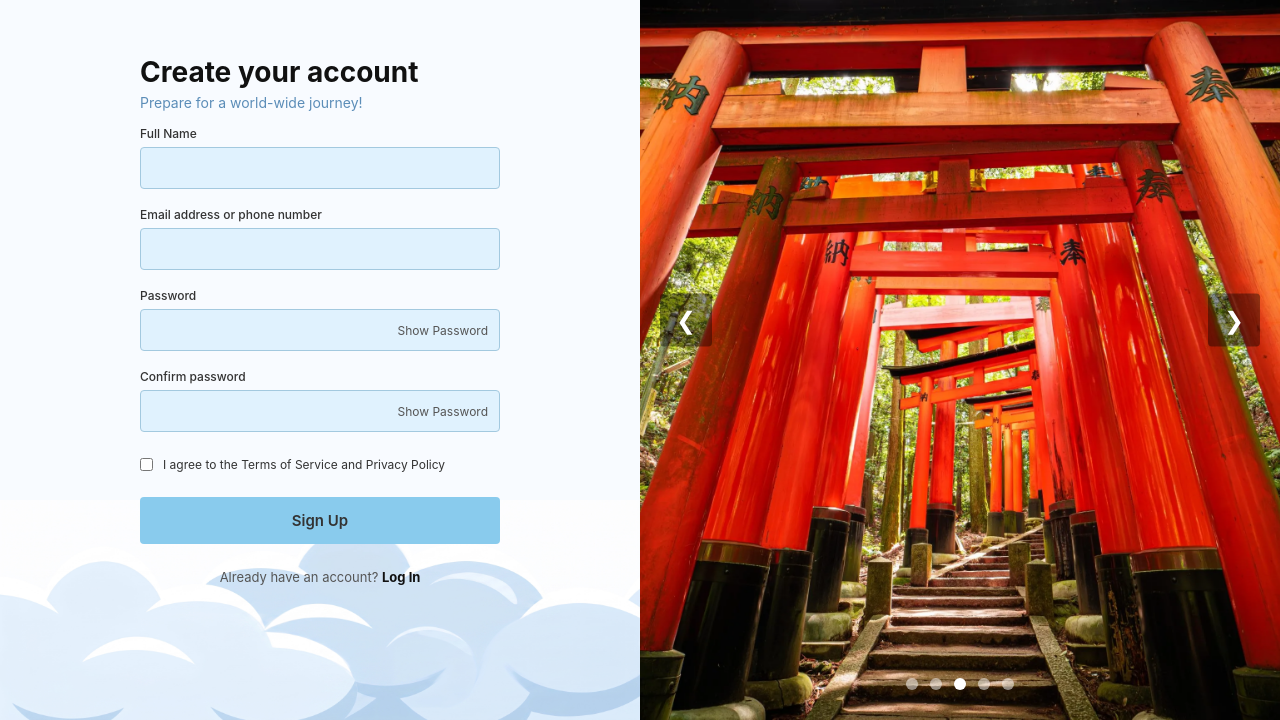
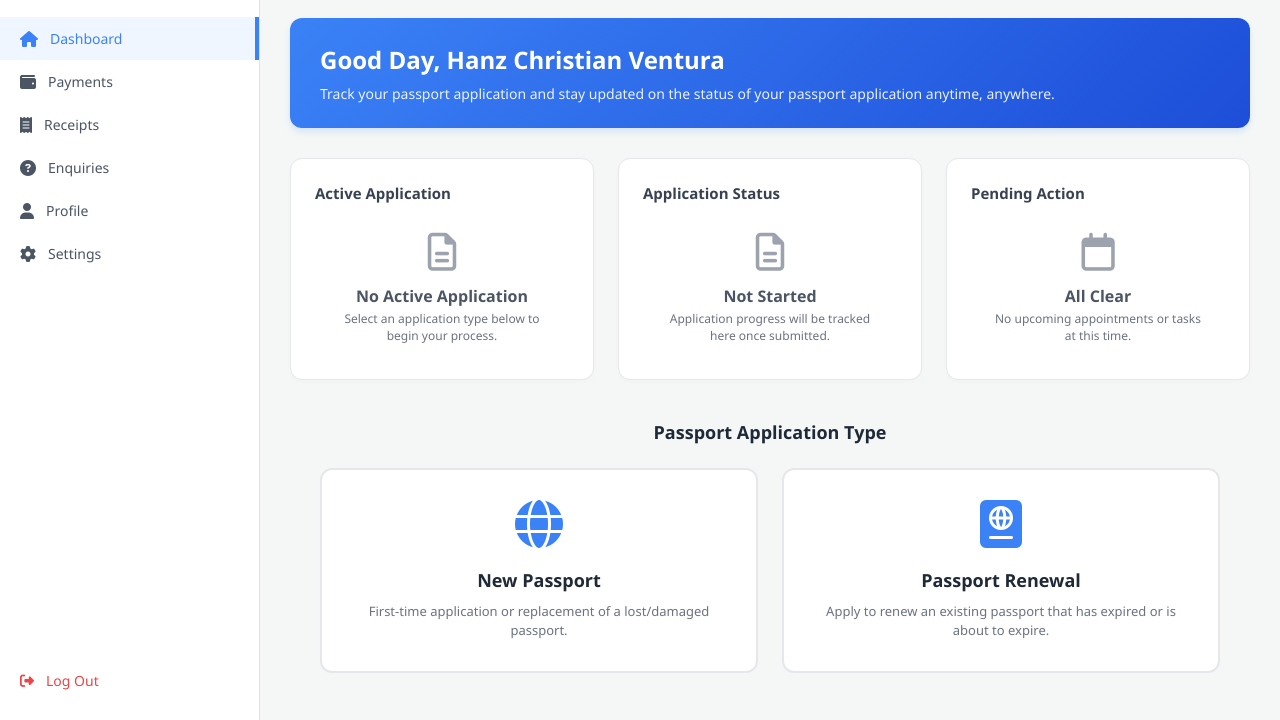
Before and after one commit to HanzVentura/Group_7_Passport_Tracking_System, a website: page public/index.html in a window 1280 px wide. Shown: the part 80-800 px from the top of the page. Drawn offline with Linux system fonts and the light colour scheme.

Commit message:
Dashboard update

```diff
--- a/public/index.html
+++ b/public/index.html
@@ -3,135 +3,356 @@
 <head>
     <meta charset="UTF-8">
     <meta name="viewport" content="width=device-width, initial-scale=1.0">
-    <title>Create Your Account / Log In</title>
-    <link rel="stylesheet" href="style.css">
+    <title>Dashboard - Passport Tracking</title>
+    <link rel="stylesheet" href="https://cdnjs.cloudflare.com/ajax/libs/font-awesome/6.4.0/css/all.min.css">
+    <style>
+        * {
+            margin: 0;
+            padding: 0;
+            box-sizing: border-box;
+            font-family: 'Segoe UI', Tahoma, Geneva, Verdana, sans-serif;
+        }
+
+        body {
+            background-color: #f4f7f6;
+            color: #333;
+            display: flex;
+            height: 100vh;
+            overflow-x: hidden;
+        }
+
+        /* Sidebar */
+        .sidebar {
+            width: 260px;
+            background-color: #ffffff;
+            border-right: 1px solid #e0e0e0;
+            display: flex;
+            flex-direction: column;
+            justify-content: space-between;
+            padding: 20px 0;
+        }
+
+        .sidebar-top {
+            display: flex;
+            flex-direction: column;
+        }
+
+        .user-profile-mini {
+            display: flex;
+            align-items: center;
+            padding: 0 20px 20px 20px;
+            border-bottom: 1px solid #eee;
+            margin-bottom: 20px;
+        }
+
+        .user-profile-mini i {
+            font-size: 36px;
+            color: #3b82f6;
+            margin-right: 12px;
+        }
+
+        .user-info .name {
+            font-weight: 600;
+            font-size: 14px;
+            color: #1f2937;
+        }
+
+        .nav-links {
+            list-style: none;
+        }
+
+        .nav-links li a {
+            display: flex;
+            align-items: center;
+            padding: 12px 20px;
+            color: #4b5563;
+            text-decoration: none;
+            font-size: 14px;
+            transition: all 0.2s ease;
+        }
+
+        .nav-links li.active a, .nav-links li a:hover {
+            background-color: #eff6ff;
+            color: #3b82f6;
+            border-right: 4px solid #3b82f6;
+        }
+
+        .nav-links li a i {
+            margin-right: 12px;
+            font-size: 16px;
+        }
+
+        .sidebar-bottom {
+            padding: 0 20px;
+        }
+
+        .sidebar-bottom a {
+            display: flex;
+            align-items: center;
+            padding: 10px 0;
+            color: #ef4444;
+            text-decoration: none;
+            font-size: 14px;
+            font-weight: 500;
+        }
+
+        .sidebar-bottom a i {
+            margin-right: 12px;
+        }
+
+        /* Main Content */
+        .main-content {
+            flex: 1;
+            display: flex;
+            flex-direction: column;
+            overflow-y: auto;
+        }
+
+        .header {
+            background-color: #ffffff;
+            padding: 20px 30px;
+            border-bottom: 1px solid #e0e0e0;
+            font-size: 20px;
+            font-weight: 700;
+            color: #1f2937;
+        }
+
+        .dashboard-container {
+            padding: 30px;
+            max-width: 1400px;
+            margin: 0 auto;
+            width: 100%;
+        }
+
+        /* Welcome Banner */
+        .welcome-banner {
+            background: linear-gradient(135deg, #3b82f6, #1d4ed8);
+            color: white;
+            padding: 25px 30px;
+            border-radius: 12px;
+            margin-bottom: 30px;
+            box-shadow: 0 4px 6px rgba(59, 130, 246, 0.15);
+        }
+
+        .welcome-banner h1 {
+            font-size: 24px;
+            margin-bottom: 8px;
+        }
+
+        .welcome-banner p {
+            font-size: 14px;
+            opacity: 0.9;
+        }
+
+        /* Top 3 Cards Grid */
+        .top-cards-grid {
+            display: grid;
+            grid-template-columns: repeat(3, 1fr);
+            gap: 24px;
+            margin-bottom: 40px;
+        }
+
+        .card {
+            background: #ffffff;
+            border: 1px solid #e5e7eb;
+            border-radius: 12px;
+            padding: 24px;
+            box-shadow: 0 2px 4px rgba(0, 0, 0, 0.02);
+            display: flex;
+            flex-direction: column;
+            justify-content: space-between;
+            min-height: 220px;
+        }
+
+        .card-title {
+            font-size: 15px;
+            font-weight: 600;
+            color: #374151;
+            margin-bottom: 20px;
+        }
+
+        /* Empty State Interior */
+        .empty-state-content {
+            display: flex;
+            flex-direction: column;
+            align-items: center;
+            justify-content: center;
+            text-align: center;
+            flex: 1;
+            margin: 10px 0;
+        }
+
+        .empty-state-content img, .empty-state-content i {
+            font-size: 38px;
+            color: #9ca3af;
+            margin-bottom: 12px;
+            height: 40px;
+            width: 40px;
+            object-fit: contain;
+        }
+
+        .empty-state-title {
+            font-size: 16px;
+            font-weight: 600;
+            color: #4b5563;
+            margin-bottom: 4px;
+        }
+
+        .empty-state-desc {
+            font-size: 12px;
+            color: #6b7280;
+            max-width: 220px;
+            line-height: 1.4;
+        }
+
+        /* Passport Application Type Section */
+        .selection-section-title {
+            font-size: 18px;
+            font-weight: 700;
+            color: #1f2937;
+            text-align: center;
+            margin-bottom: 24px;
+        }
+
+        .selection-grid {
+            display: grid;
+            grid-template-columns: repeat(2, 1fr);
+            gap: 24px;
+            max-width: 900px;
+            margin: 0 auto;
+        }
+
+        .selection-card {
+            background: #ffffff;
+            border: 2px solid #e5e7eb;
+            border-radius: 12px;
+            padding: 30px;
+            text-align: center;
+            cursor: pointer;
+            transition: all 0.2s ease;
+        }
+
+        .selection-card:hover {
+            border-color: #3b82f6;
+            box-shadow: 0 4px 12px rgba(59, 130, 246, 0.08);
+            transform: translateY(-2px);
+        }
+
+        .selection-card img {
+            width: 64px;
+            height: 64px;
+            margin-bottom: 20px;
+            object-fit: contain;
+        }
+
+        .selection-card h3 {
+            font-size: 18px;
+            font-weight: 600;
+            color: #1f2937;
+            margin-bottom: 10px;
+        }
+
+        .selection-card p {
+            font-size: 13px;
+            color: #6b7280;
+            line-height: 1.5;
+        }
+    </style>
 </head>
 <body>
-    <div class="split-layout" id="mainLayout">
 
-        <!-- Form Side -->
-        <div class="form-side">
-            <div class="form-container">
+    <!-- Sidebar Navigation -->
+    <div class="sidebar">
+        <div class="sidebar-top">
+            <div class="user-profile-mini">
+                <i class="fa-solid fa-circle-user"></i>
+                <div class="user-info">
+                    <div class="name">Hanz Christian Ventura</div>
+                </div>
+            </div>
+            <ul class="nav-links">
+                <li class="active"><a href="#"><i class="fa-solid fa-house"></i> Dashboard</a></li>
+                <li><a href="#"><i class="fa-solid fa-wallet"></i> Payments</a></li>
+                <li><a href="#"><i class="fa-solid fa-receipt"></i> Receipts</a></li>
+                <li><a href="#"><i class="fa-solid fa-circle-question"></i> Enquiries</a></li>
+                <li><a href="#"><i class="fa-solid fa-user"></i> Profile</a></li>
+                <li><a href="#"><i class="fa-solid fa-gear"></i> Settings</a></li>
+            </ul>
+        </div>
+        <div class="sidebar-bottom">
+            <a href="#"><i class="fa-solid fa-right-from-bracket"></i> Log Out</a>
+        </div>
+    </div>
 
-                <!-- === SIGN UP SECTION === -->
-                <div id="signup-section">
-                    <h1>Create your account</h1>
-                    <p class="subtitle">Prepare for a world-wide journey!</p>
+    <!-- Main Content Area -->
+    <div class="main-content">
+        <div class="header">DASHBOARD</div>
 
-                    <p id="error-message" class="error-text hidden">Invalid credentials!</p>
+        <div class="dashboard-container">
+            <!-- Welcome Banner -->
+            <div class="welcome-banner">
+                <h1>Good Day, Hanz Christian Ventura</h1>
+                <p>Track your passport application and stay updated on the status of your passport application anytime, anywhere.</p>
+            </div>
 
-                    <form id="signupForm" action="#">
-                        <div class="input-group">
-                            <label for="fullname">Full Name</label>
-                            <input type="text" id="fullname" name="fullname" required>
-                        </div>
-
-                        <div class="input-group">
-                            <label for="email">Email address or phone number</label>
-                            <input type="text" id="email" name="email" maxlength="254" required>
-                        </div>
-
-                        <div class="input-group">
-                            <label for="password">Password</label>
-                            <div class="password-wrapper">
-                                <input type="password" id="password" name="password" minlength="6" required>
-                                <span class="show-password">Show Password</span>
-                            </div>
-                        </div>
-
-                        <div class="input-group">
-                            <label for="confirm-password">Confirm password</label>
-                            <div class="password-wrapper">
-                                <input type="password" id="confirm-password" name="confirm-password" minlength="6" required>
-                                <span class="show-password">Show Password</span>
-                            </div>
-                        </div>
-
-                        <div class="checkbox-group">
-                            <input type="checkbox" id="terms" name="terms" required>
-                            <label for="terms">I agree to the Terms of Service and Privacy Policy</label>
-                        </div>
-
-                        <button type="submit" class="btn-signup">Sign Up</button>
-                    </form>
-
-                    <p class="login-text">Already have an account? <a href="#" id="show-login">Log In</a></p>
+            <!-- Top Cards Grid (Empty States) -->
+            <div class="top-cards-grid">
+                <!-- Active Application Card -->
+                <div class="card">
+                    <div class="card-title">Active Application</div>
+                    <div class="empty-state-content">
+                        <i class="fa-regular fa-file-lines"></i>
+                        <div class="empty-state-title">No Active Application</div>
+                        <div class="empty-state-desc">Select an application type below to begin your process.</div>
+                    </div>
                 </div>
 
-                <!-- === LOG IN SECTION === -->
-                <div id="login-section" class="hidden">
-
-                    <h1 class="login-h1">Log In</h1>
-                    <p class="login-subtitle">Explore a world of possibilities</p>
-
-                    <p id="login-error-message" class="error-text hidden">Invalid credentials!</p>
-
-                    <form id="loginForm" action="#">
-                        <div class="input-group login-group">
-                            <label class="login-label" for="login-email">Email address or phone number</label>
-                            <input type="text" id="login-email" name="login-email" maxlength="254" required class="login-input">
-                        </div>
-
-                        <div class="input-group login-group">
-                            <label class="login-label" for="login-password">Password</label>
-                            <div class="password-wrapper">
-                                <input type="password" id="login-password" name="login-password" minlength="6" required class="login-input login-password-input">
-                                <span class="show-password">Show Password</span>
-                            </div>
-                        </div>
-
-                        <div class="forgot-password-container">
-                            <a href="#" class="forgot-password-link">Forgot Password</a>
-                        </div>
-
-                        <button type="submit" class="btn-login-new">Log In</button>
-                    </form>
-
-                    <p class="login-text" style="margin-top: 30px;">Don't have an account? <a href="#" id="show-signup">Sign Up</a></p>
+                <!-- Application Status Card -->
+                <div class="card">
+                    <div class="card-title">Application Status</div>
+                    <div class="empty-state-content">
+                        <i class="fa-regular fa-file-lines"></i>
+                        <div class="empty-state-title">Not Started</div>
+                        <div class="empty-state-desc">Application progress will be tracked here once submitted.</div>
+                    </div>
                 </div>
 
+                <!-- Pending Action Card -->
+                <div class="card">
+                    <div class="card-title">Pending Action</div>
+                    <div class="empty-state-content">
+                        <i class="fa-regular fa-calendar"></i>
+                        <div class="empty-state-title">All Clear</div>
+                        <div class="empty-state-desc">No upcoming appointments or tasks at this time.</div>
+                    </div>
+                </div>
             </div>
-            <div class="clouds-bg"></div>
-        </div>
 
-        <!-- Image Carousel Side -->
-        <div class="image-side">
-            <div class="carousel-container" id="carousel-box">
-                <div class="slide active" style="background-image: url('Images/GREECE.jpg');"></div>
-                <div class="slide" style="background-image: url('Images/ITALY.jpg');"></div>
-                <div class="slide" style="background-image: url('Images/JAPAN.jpg');"></div>
-                <div class="slide" style="background-image: url('Images/NEWYORK.jpg');"></div>
-                <div class="slide" style="background-image: url('Images/SWITZERLAND.jpg');"></div>
+            <!-- Passport Application Type Selection -->
+            <div class="selection-section-title">Passport Application Type</div>
+            <div class="selection-grid">
+                <!-- New Passport Option -->
+                <div class="selection-card" onclick="selectType('new')">
+                    <i class="fa-solid fa-globe" style="font-size: 48px; color: #3b82f6; margin-bottom: 20px;"></i>
+                    <h3>New Passport</h3>
+                    <p>First-time application or replacement of a lost/damaged passport.</p>
+                </div>
 
-                <button class="nav-arrow prev" onclick="changeSlide(-1)">&#10094;</button>
-                <button class="nav-arrow next" onclick="changeSlide(1)">&#10095;</button>
-
-                <div class="carousel-dots">
-                    <span class="dot active" onclick="setSlide(0)"></span>
-                    <span class="dot" onclick="setSlide(1)"></span>
-                    <span class="dot" onclick="setSlide(2)"></span>
-                    <span class="dot" onclick="setSlide(3)"></span>
-                    <span class="dot" onclick="setSlide(4)"></span>
+                <!-- Passport Renewal Option -->
+                <div class="selection-card" onclick="selectType('renewal')">
+                    <i class="fa-solid fa-passport" style="font-size: 48px; color: #3b82f6; margin-bottom: 20px;"></i>
+                    <h3>Passport Renewal</h3>
+                    <p>Apply to renew an existing passport that has expired or is about to expire.</p>
                 </div>
             </div>
         </div>
     </div>
 
-    <!-- Success Screen Overlay -->
-    <div class="success-overlay hidden" id="successScreen">
-        <div class="success-box">
-            <div class="check-circle">
-                <svg viewBox="0 0 24 24" width="32" height="32" stroke="#111" stroke-width="2" fill="none" stroke-linecap="round" stroke-linejoin="round">
-                    <polyline points="20 6 9 17 4 12"></polyline>
-                </svg>
-            </div>
-            <h2>Registration successful!</h2>
-            <p>Congratulations on your first step to your<br>world-wide journey!</p>
-            <button class="btn-home" onclick="location.reload()">Back to Home</button>
-        </div>
-        <div class="clouds-bg"></div>
-    </div>
-
-    <script src="script.js"></script>
+    <script>
+        function selectType(type) {
+            console.log("Selected application type:", type);
+            // Add your dynamic routing or form launch logic here
+        }
+    </script>
 </body>
 </html>
```
